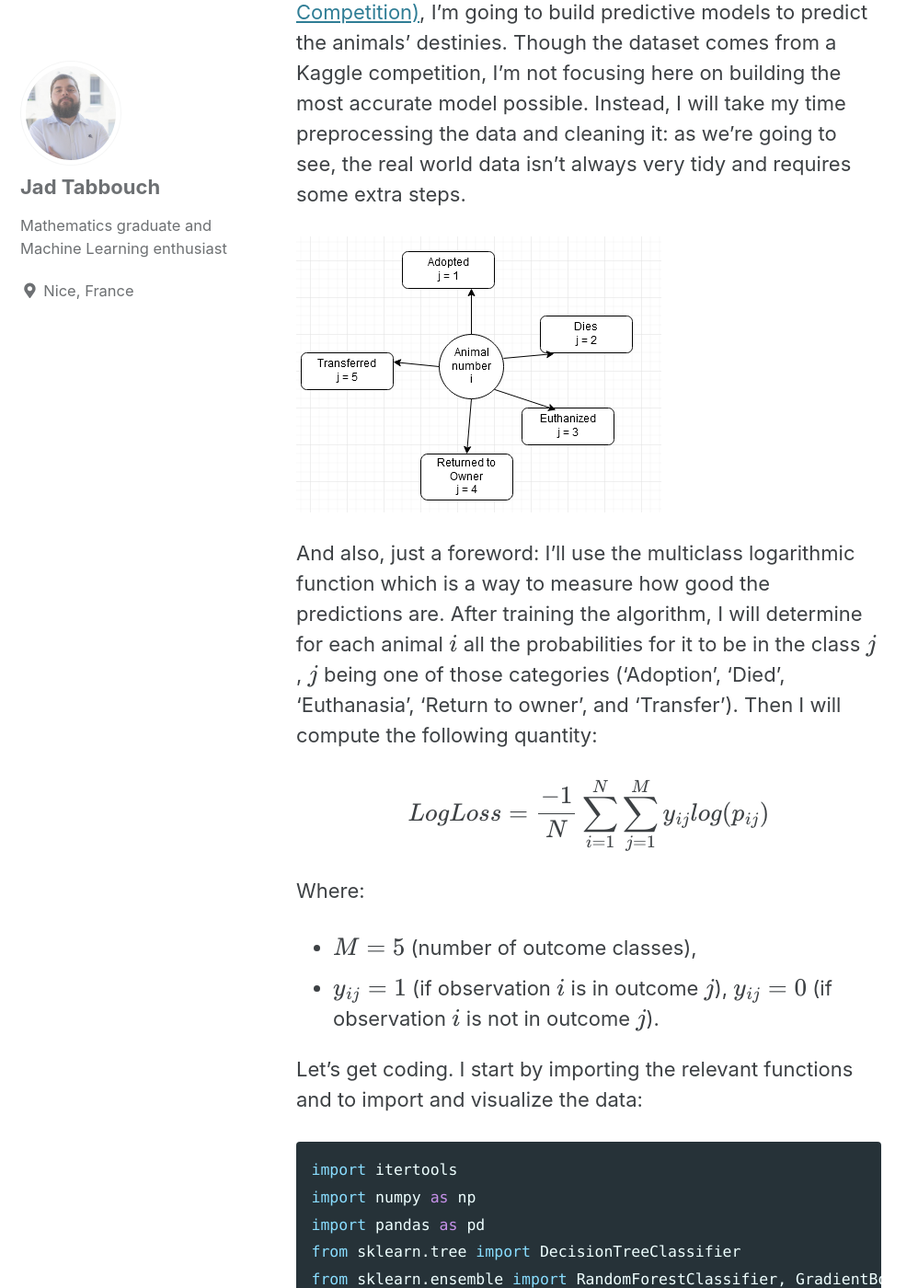
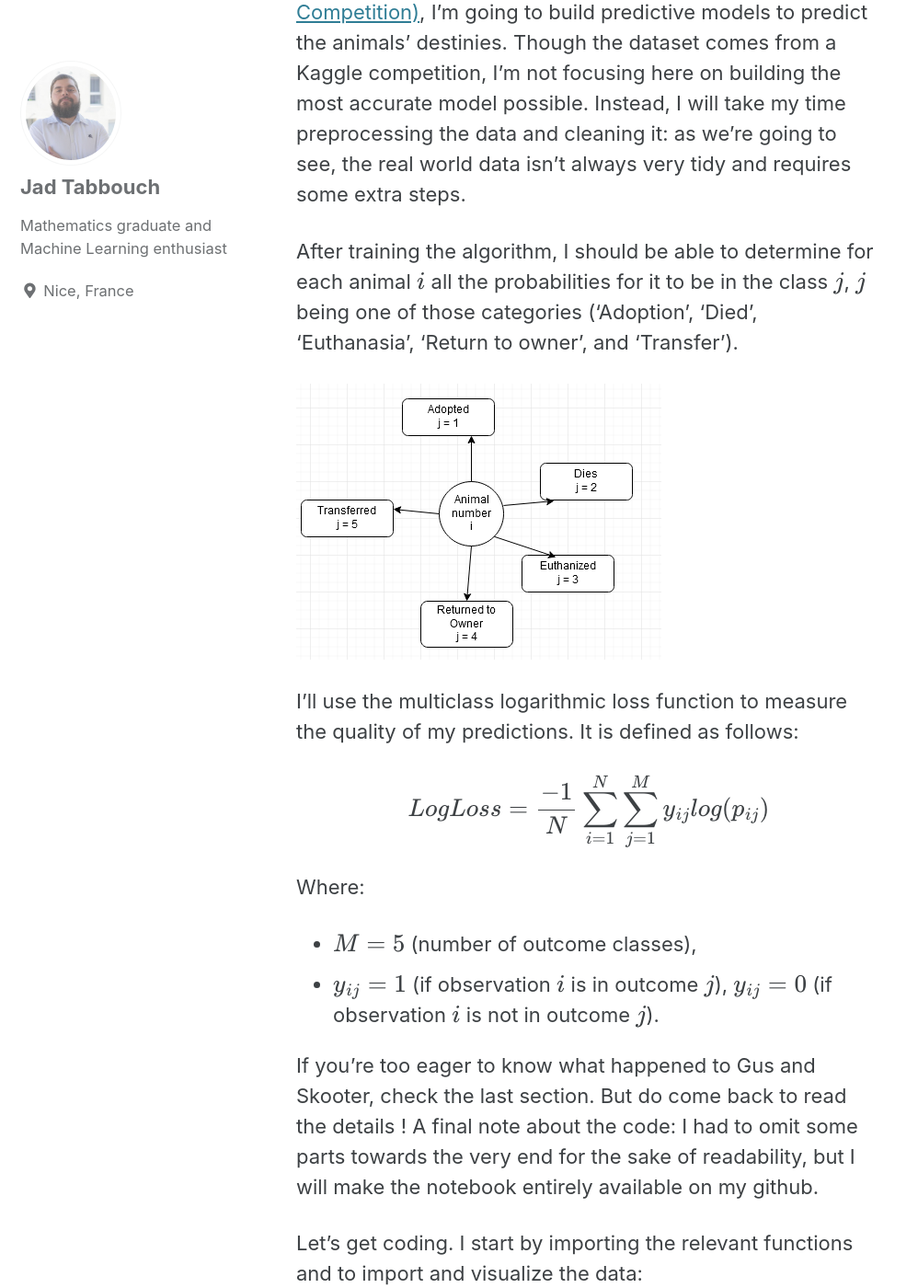
Before and after one commit to jad-tab/jad-tab.github.io, a Jekyll site: the page built from _posts/2020-02-05-Animals.md, in a window 1280 px wide and 1400 px high, scrolled down 1631 px. Shown: the whole window at 92% size, without its empty margins (0-998 px from the left). Built offline with Jekyll 4.4.1, drawn with Linux system fonts in a browser that asks for light colours; cached includes are drawn as plain includes; formulas are drawn with MathJax 3.

Commit message:
Update 2020-02-05-Animals.md

```diff
--- a/_posts/2020-02-05-Animals.md
+++ b/_posts/2020-02-05-Animals.md
@@ -26,9 +26,13 @@ Is it possible to predict what happens to fostered animals down the road using t
 Using a dataset from the [Shelter Animal Outcomes (Kaggle Competition)](https://www.kaggle.com/c/shelter-animal-outcomes/overview), I'm going to build predictive models to predict the animals' destinies. Though the dataset comes from a Kaggle competition, I'm not focusing here on building the most accurate model possible. Instead, I will take my time preprocessing the data and cleaning it: as we're going to see, the real world data isn't always very tidy and requires some extra steps.
 
 
+
+After training the algorithm, I should be able to determine for each animal $$i$$ all the probabilities for it to be in the class $$j$$, $$j$$ being one of those categories ('Adoption', 'Died', 'Euthanasia', 'Return to owner', and 'Transfer').
+
 ![alt]({{ site.url }}{{ site.baseurl }}/figures/flow.PNG)
 
-And also, just a foreword: I'll use the multiclass logarithmic function which is a way to measure how good the predictions are. After training the algorithm, I will determine for each animal $$i$$ all the probabilities for it to be in the class $$j$$, $$j$$ being one of those categories ('Adoption', 'Died', 'Euthanasia', 'Return to owner', and 'Transfer'). Then I will compute the following quantity:
+
+I'll use the multiclass logarithmic loss function to measure the quality of my predictions. It is defined as follows:
 
 $$LogLoss = \frac{-1}{N} \sum_{i = 1}^{N} \sum_{j = 1}^M y_{ij} log(p_{ij})$$
 
@@ -36,6 +40,9 @@ Where:
 
 * $$M = 5$$ (number of outcome classes),
 * $$y_{ij} = 1$$ (if observation $$i$$ is in outcome $$j$$), $$y_{ij} = 0$$ (if observation $$i$$ is not in outcome $$j$$).
+
+If you're too eager to know what happened to Gus and Skooter, check the last section. But do come back to read the details !
+A final note about the code: I had to omit some parts towards the very end for the sake of readability, but I will make the notebook entirely available on my github.
 
 
 Let's get coding. I start by importing the relevant functions and to import and visualize the data:
```
